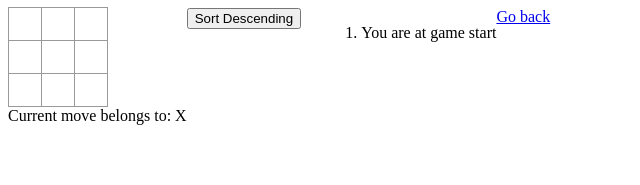
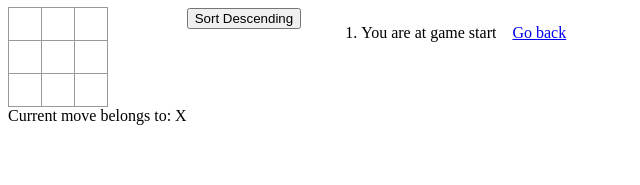
Before and after one commit to monstrosity1001/nextJSBlog, a Next.js app: page /posts/TicTacToe in a window 1280 px wide. Shown: the top 185 px of the page, without its empty margins (0-640 px from the left). Built offline with nearby package versions, Linux system fonts and the light colour scheme.

Commit message:
Styling for tic tac toe go back button

```diff
--- a/pages/posts/TicTacToe.jsx
+++ b/pages/posts/TicTacToe.jsx
@@ -76,7 +76,7 @@ export default function Game() {
       <div className={styles.gameInfo}>
         <ol>{moveOrderAscending ? moveList : [...moveList].reverse()}</ol>
       </div>
-      <div>
+      <div className={styles.goBackButton}>
         <Link href='/posts/first-post'>Go back</Link>
       </div>
     </div>
--- a/styles/TicTacToe.module.css
+++ b/styles/TicTacToe.module.css
@@ -42,3 +42,7 @@
 .drawSquare {
     background: #9a7b4f;
 }
+
+.goBackButton {
+    border: 16px solid white;
+}
```
